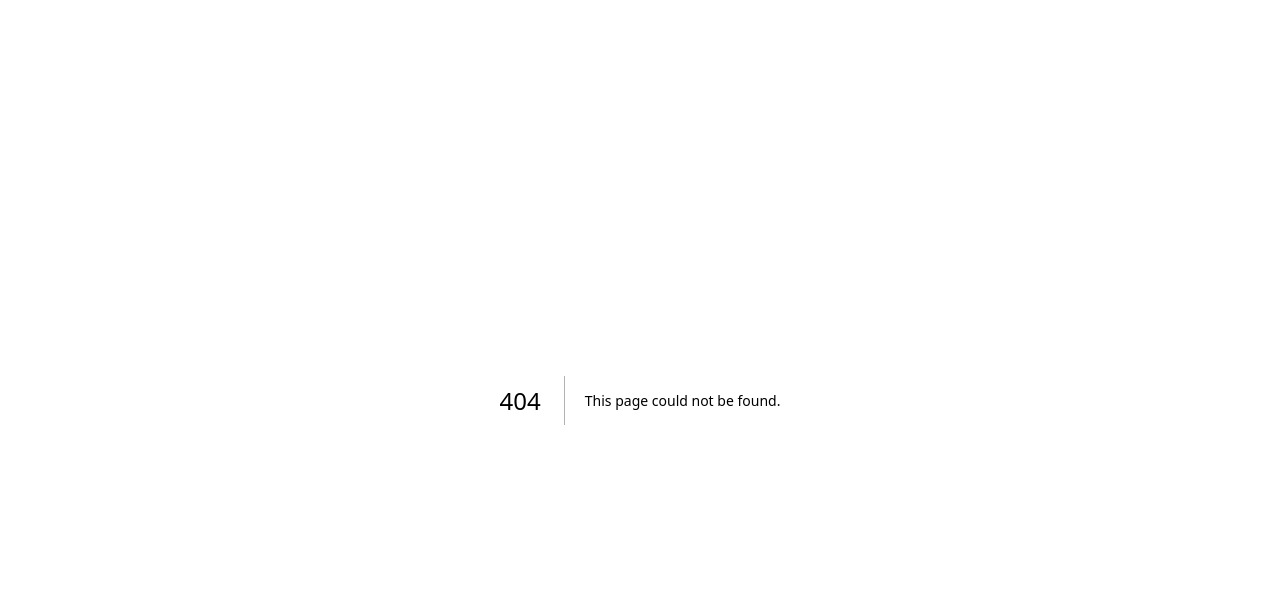
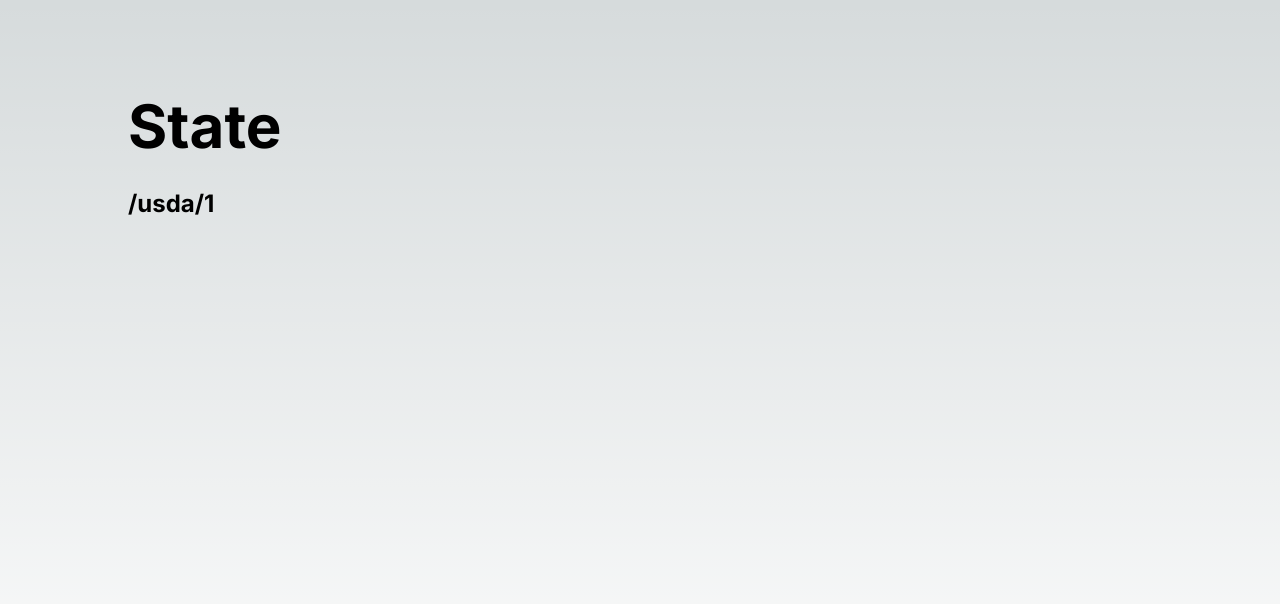
Before and after one commit to erlemulligan/farm-data, a Next.js app: page /usda/1 in a window 1280 px wide. Before the commit this address had no page. Shown: the top 604 px of the page. Built offline with nearby package versions, Linux system fonts and the light colour scheme.

Commit message:
creating dynamic us state pages

```diff
--- /dev/null
+++ b/src/app/usda/[code]/page.tsx
@@ -0,0 +1,16 @@
+'use client';
+
+import { usePathname } from 'next/navigation';
+
+export default function UsdaState() {
+    const pathName = usePathname();
+
+    return (
+        <main className="flex min-h-screen flex-col items-center justify-between p-24">
+            <div className="z-10 max-w-5xl w-full text-sm">
+                <h1 className="text-6xl font-bold mb-8">State</h1>
+                <h2 className="text-2xl font-bold">{pathName}</h2>
+            </div>
+        </main>
+    );
+}
--- a/src/app/usda/page.tsx
+++ b/src/app/usda/page.tsx
@@ -4,6 +4,8 @@
 export default async function UsdaSurveyStates() {
     const res = await fetch('https://api.ers.usda.gov/data/arms/state?api_key=jKvoVGh59o0KwHwtqCLzXjHRbzGJ6JOAAInqpUkB');
     const data = await res.json();
+
+    console.log(data.data);
 
     return (
         <main className="flex min-h-screen flex-col items-center justify-between p-24">
@@ -12,7 +14,7 @@
                 {data.data.map((state: any) => (
                     <div key={state.id} className="flex items-center justify-between p-4 border-b border-gray-200">
                         <h2 className="text-2xl font-bold">{state.name}</h2>
-                        <Button href={`/usda/state/${state.code}`} target="_self">
+                        <Button href={`/usda/${state.name.toLowerCase().replace(' ', '-').trim()}`} target="_self">
                             View
                         </Button>
                     </div>
```
